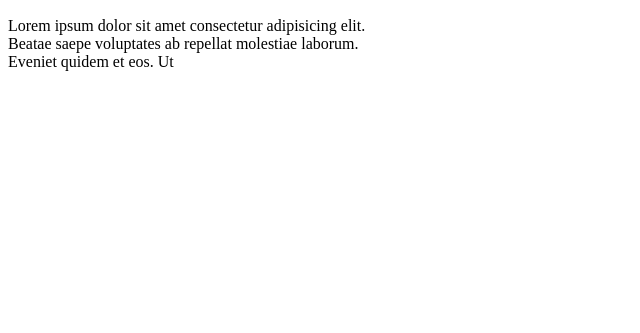
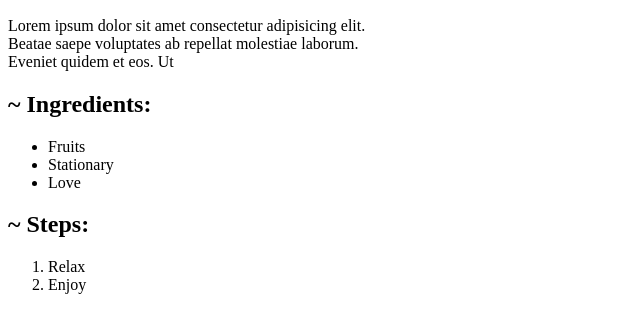
Before and after one commit to Zolling/odin-recipes, a plain HTML site: page recipes/PPAP.html in a window 1280 px wide. Shown: the part 359-692 px from the top of the page, without its empty margins (0-640 px from the left). Drawn offline with Linux system fonts and the light colour scheme.

Commit message:
Add Steps to PPAP.html

```diff
--- a/recipes/PPAP.html
+++ b/recipes/PPAP.html
@@ -13,5 +13,18 @@
     <h2> ~ Description:</h2>
     <p>Lorem ipsum dolor sit amet consectetur adipisicing elit.<br> Beatae saepe voluptates ab repellat molestiae laborum. <br>Eveniet quidem et eos. Ut
     </p>
+
+    <h2> ~ Ingredients:</h2>
+    <ul>
+        <li>Fruits</li>
+        <li>Stationary</li>
+        <li>Love</li>
+    </ul>
+
+    <h2> ~ Steps:</h2>
+    <ol>
+        <li>Relax</li>
+        <li>Enjoy</li>
+    </ol>
 </body>
 </html>
```
